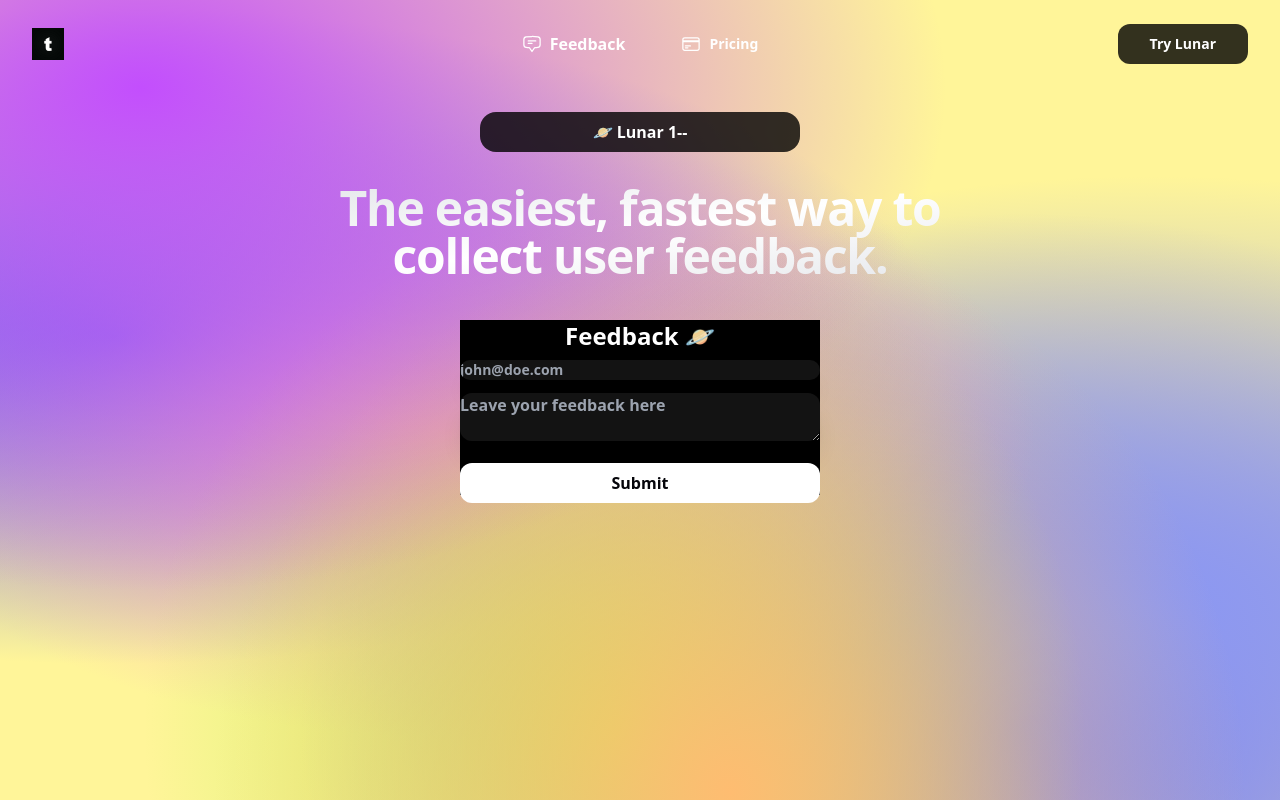
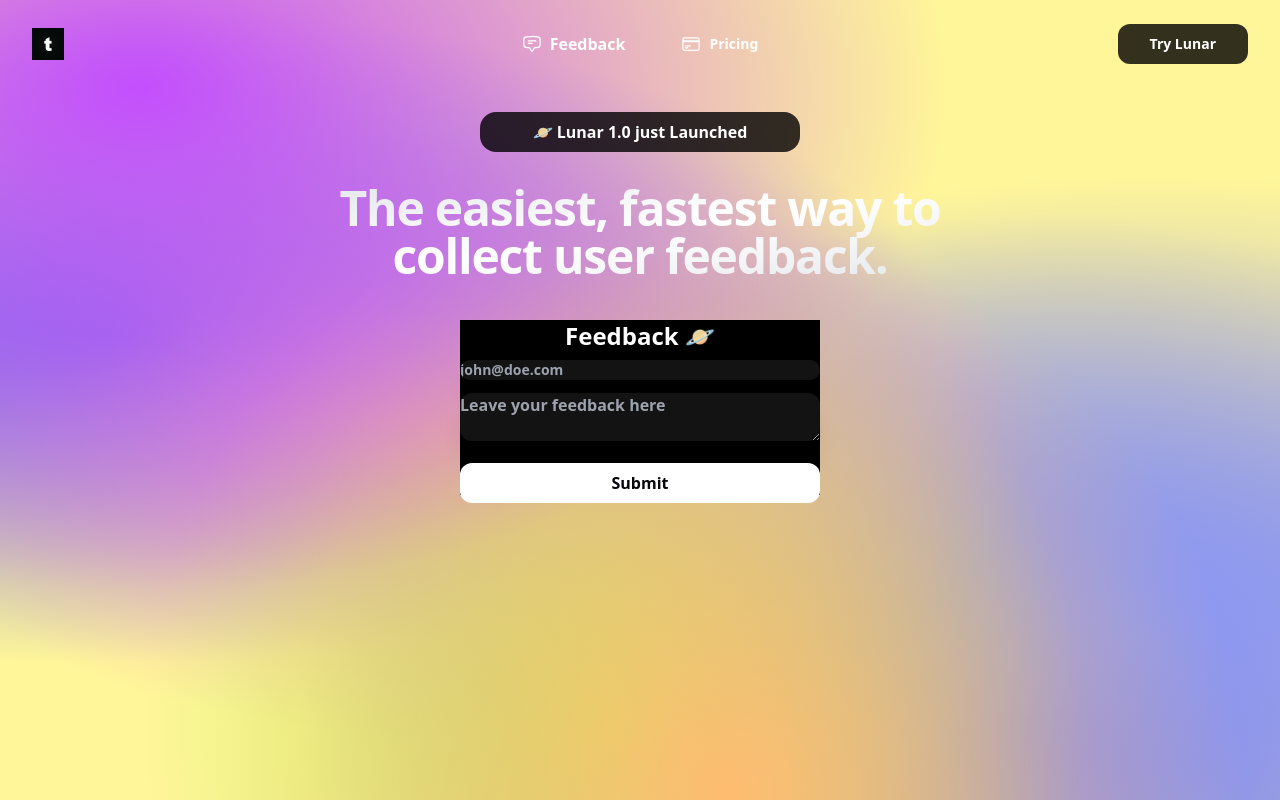
Before and after one commit to ramezj/astralics, a Next.js app in the folder client/: page / in a window 1280 px wide. Built offline with nearby package versions, Linux system fonts and the light colour scheme; no server answers.

Commit message:
revert betaalert

```diff
--- a/client/components/other/BetaAlert.js
+++ b/client/components/other/BetaAlert.js
@@ -13,7 +13,7 @@ export default function BetaAlert(props) {
         2xl:mt-4
         2xl:-mb-6
         '>
-        <h1 className="font-bold">🪐 Lunar 1--</h1>
+        <h1 className="font-bold">🪐 Lunar 1.0 just Launched</h1>
         </div>
         </>
     )
```
